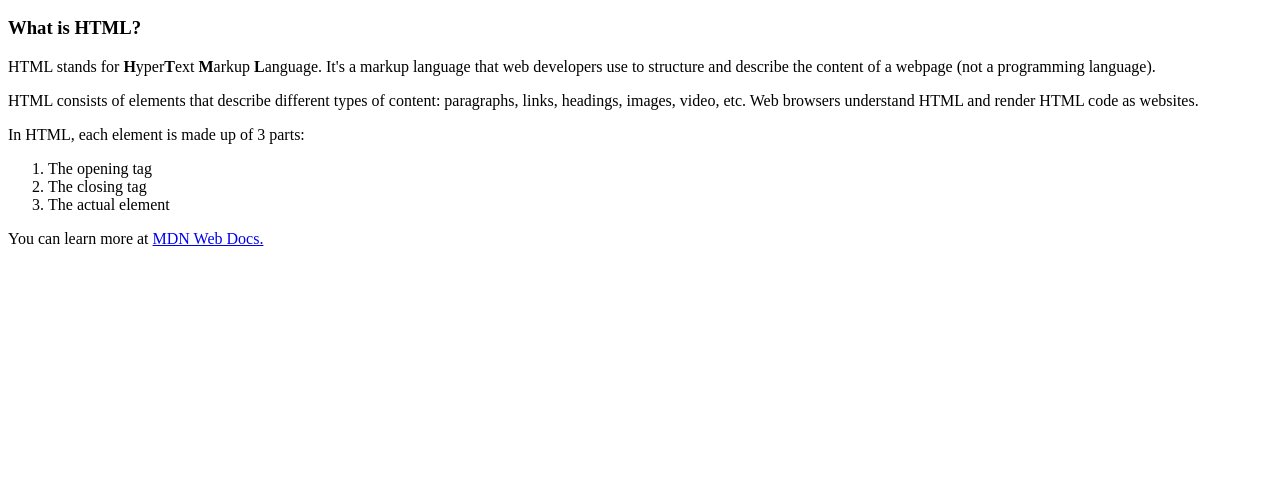
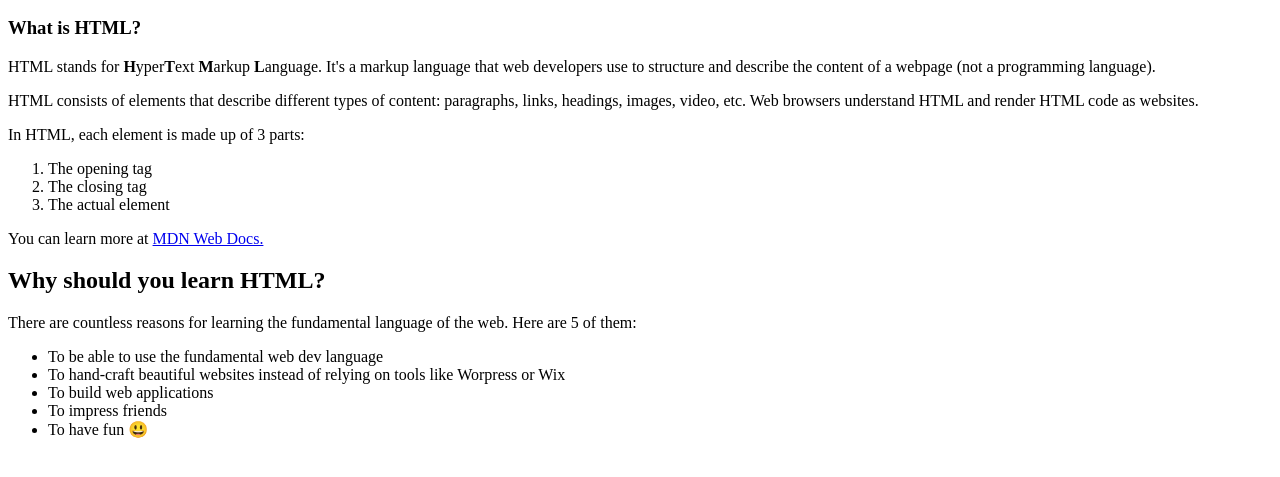
Before and after one commit to souvik88/html-css-jonas, a plain HTML site: page starter/02-HTML-Fundamentals/index.html in a window 1280 px wide. Shown: the part 111-588 px from the top of the page. Drawn offline with Linux system fonts and the light colour scheme.

Commit message:
Update index.html

```diff
--- a/starter/02-HTML-Fundamentals/index.html
+++ b/starter/02-HTML-Fundamentals/index.html
@@ -17,5 +17,14 @@
             <li>The actual element</li>
         </ol>
         <p>You can learn more at <a href=https://developer.mozilla.org/en-US/docs/Web/HTML>MDN Web Docs.</a></p>
+        <h2>Why should you learn HTML?</h2>
+        <p>There are countless reasons for learning the fundamental language of the web. Here are 5 of them:</p>
+        <ul>
+            <li>To be able to use the fundamental web dev language</li>
+            <li>To hand-craft beautiful websites instead of relying on tools like Worpress or Wix</li>
+            <li>To build web applications</li>
+            <li>To impress friends</li>
+            <li>To have fun 😃</li>
+        </ul>
     </body>
 </html>
```
